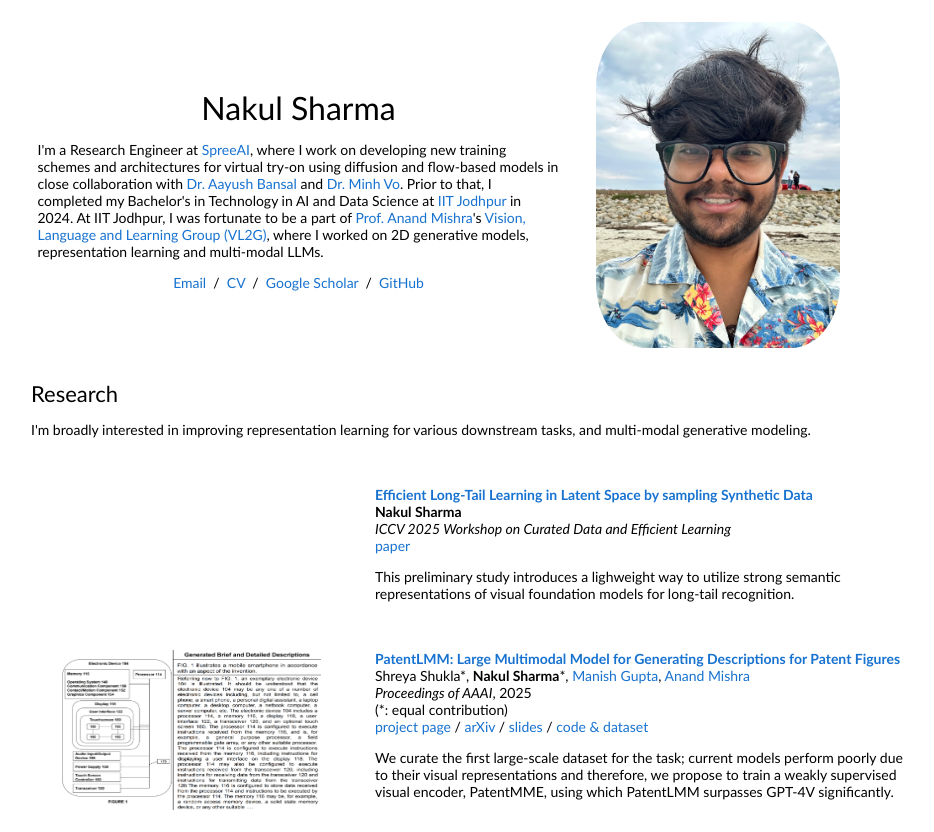
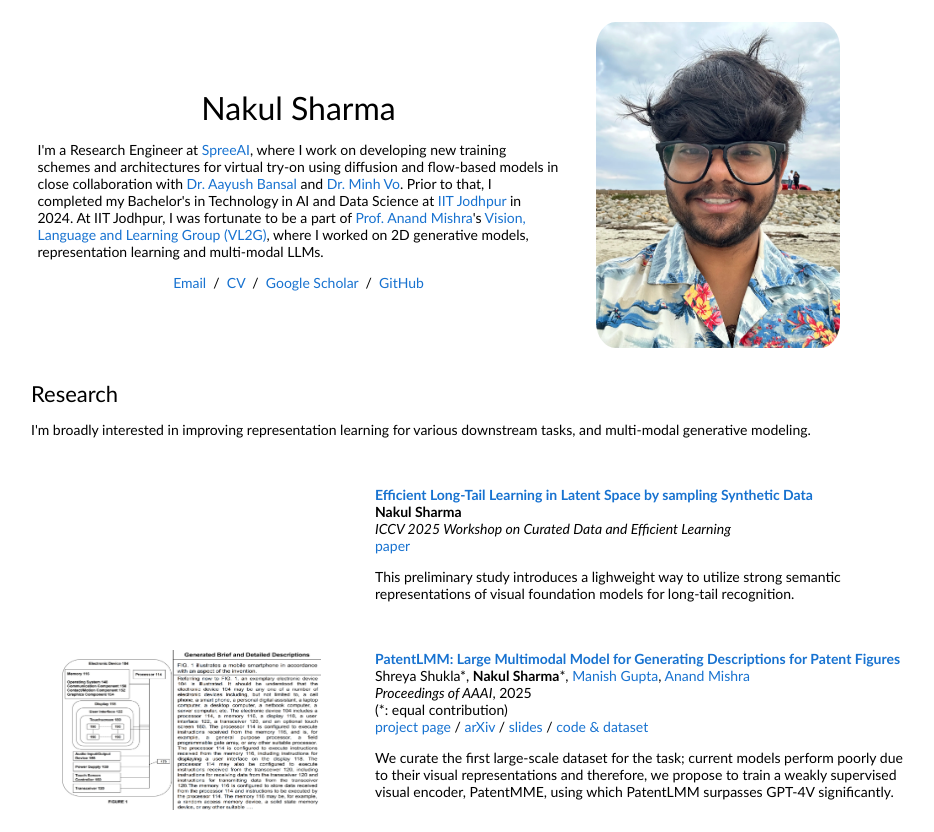
Before and after one commit to 0xnakul/0xnakul.github.io, a plain HTML site: page index.html in a window 1280 px wide. Shown: the top 832 px of the page, without its empty margins (175-1109 px from the left). Drawn offline with Linux system fonts and the light colour scheme.

Commit message:
update homepage

```diff
--- a/index.html
+++ b/index.html
@@ -34,7 +34,7 @@
                 </p>
               </td>
               <td style="padding:1.5%;width:37%;max-width:37%;">
-                <a href="images/nakul-mntry.webp"><img style="width:80%;max-width:80%;object-fit: cover; border-radius: 20%;" alt="profile photo" src="images/nakul-mntry.webp" class="hoverZoomLink"></a>
+                <a href="images/nakul-mntry.webp"><img style="width:80%;max-width:80%;object-fit: cover; border-radius: 8%;" alt="profile photo" src="images/nakul-mntry.webp" class="hoverZoomLink"></a>
               </td>
             </tr>
           </tbody></table>
```
